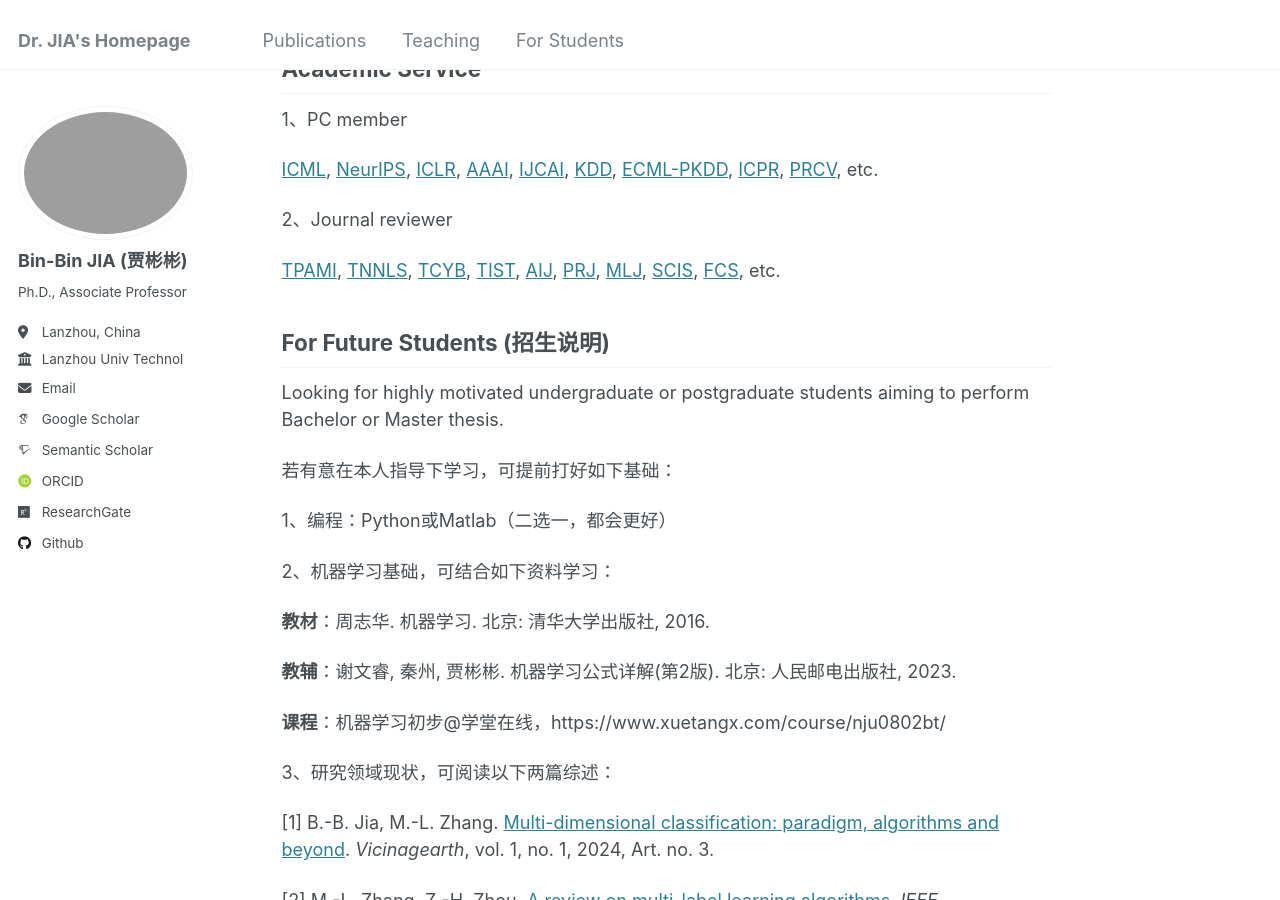
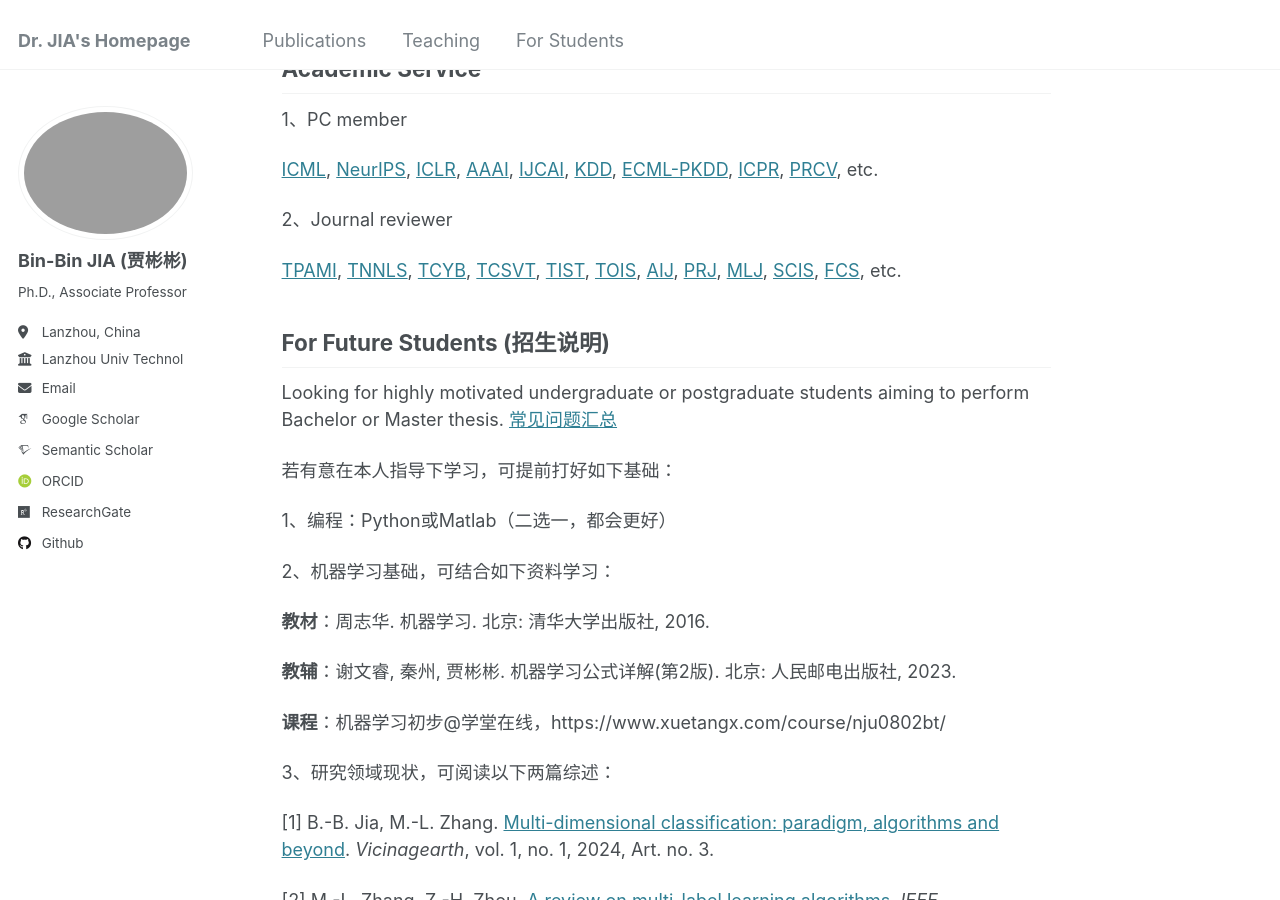
Before and after one commit to jiabinbin-ai/jiabinbin-ai.github.io, a Jekyll site: the page built from _pages/about.md, in a window 1280 px wide and 900 px high, scrolled down 905 px. Built offline with Jekyll 4.4.1, drawn with Linux system fonts in a browser that asks for light colours; some web fonts are replaced.

Commit message:
Update about.md

```diff
--- a/_pages/about.md
+++ b/_pages/about.md
@@ -39,12 +39,12 @@ Academic Service
 
 2、Journal reviewer
 
-[TPAMI](https://ieeexplore.ieee.org/xpl/RecentIssue.jsp?punumber=34), [TNNLS](https://ieeexplore.ieee.org/xpl/RecentIssue.jsp?punumber=5962385), [TCYB](https://ieeexplore.ieee.org/xpl/RecentIssue.jsp?punumber=6221036), [TIST](https://dl.acm.org/journal/tist), [AIJ](https://www.sciencedirect.com/journal/artificial-intelligence), [PRJ](https://www.sciencedirect.com/journal/pattern-recognition), [MLJ](https://link.springer.com/journal/10994), [SCIS](http://scis.scichina.com/), [FCS](https://journal.hep.com.cn/fcs/EN/2095-2228/home.shtml), etc.
+[TPAMI](https://ieeexplore.ieee.org/xpl/RecentIssue.jsp?punumber=34), [TNNLS](https://ieeexplore.ieee.org/xpl/RecentIssue.jsp?punumber=5962385), [TCYB](https://ieeexplore.ieee.org/xpl/RecentIssue.jsp?punumber=6221036), [TCSVT](https://ieeexplore.ieee.org/xpl/RecentIssue.jsp?punumber=76), [TIST](https://dl.acm.org/journal/tist), [TOIS](https://dl.acm.org/journal/tois), [AIJ](https://www.sciencedirect.com/journal/artificial-intelligence), [PRJ](https://www.sciencedirect.com/journal/pattern-recognition), [MLJ](https://link.springer.com/journal/10994), [SCIS](http://scis.scichina.com/), [FCS](https://journal.hep.com.cn/fcs/EN/2095-2228/home.shtml), etc.
 
 For Future Students (招生说明)
 ------
 
-Looking for highly motivated undergraduate or postgraduate students aiming to perform Bachelor or Master thesis.
+Looking for highly motivated undergraduate or postgraduate students aiming to perform Bachelor or Master thesis. [常见问题汇总](https://jiabinbin-ai.github.io/For-Students/)
 
 若有意在本人指导下学习，可提前打好如下基础：
 
```
